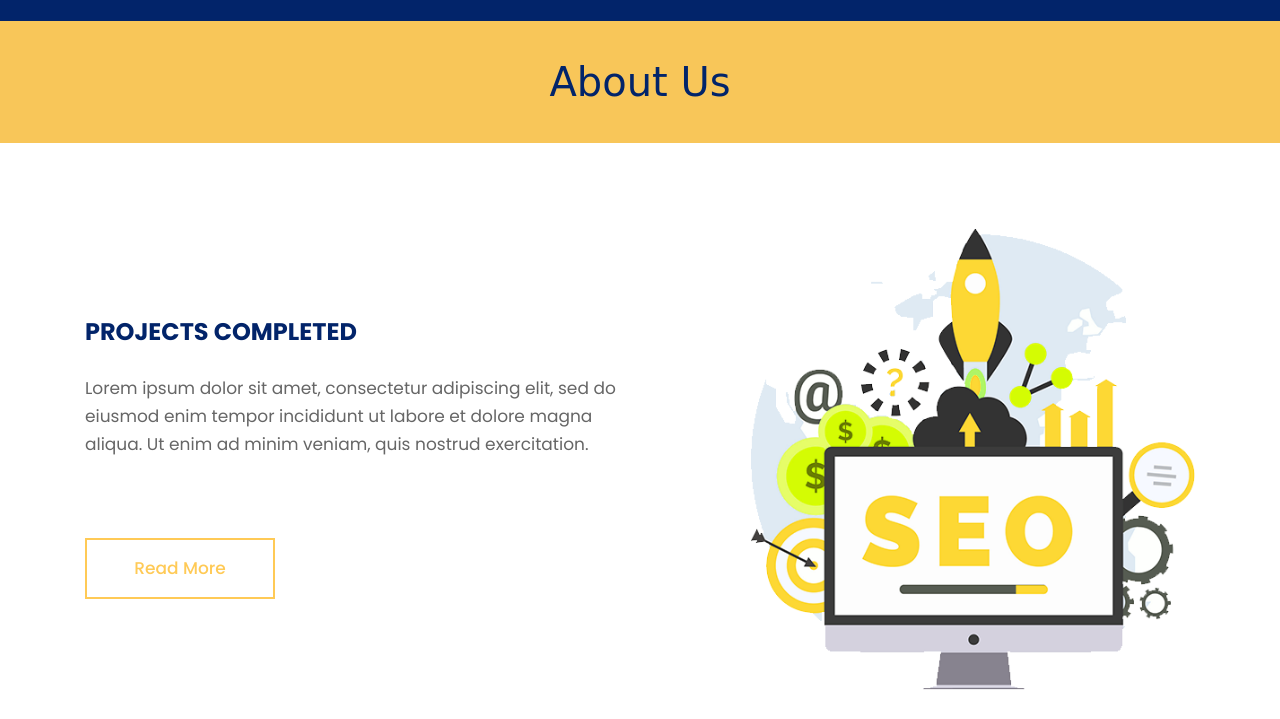
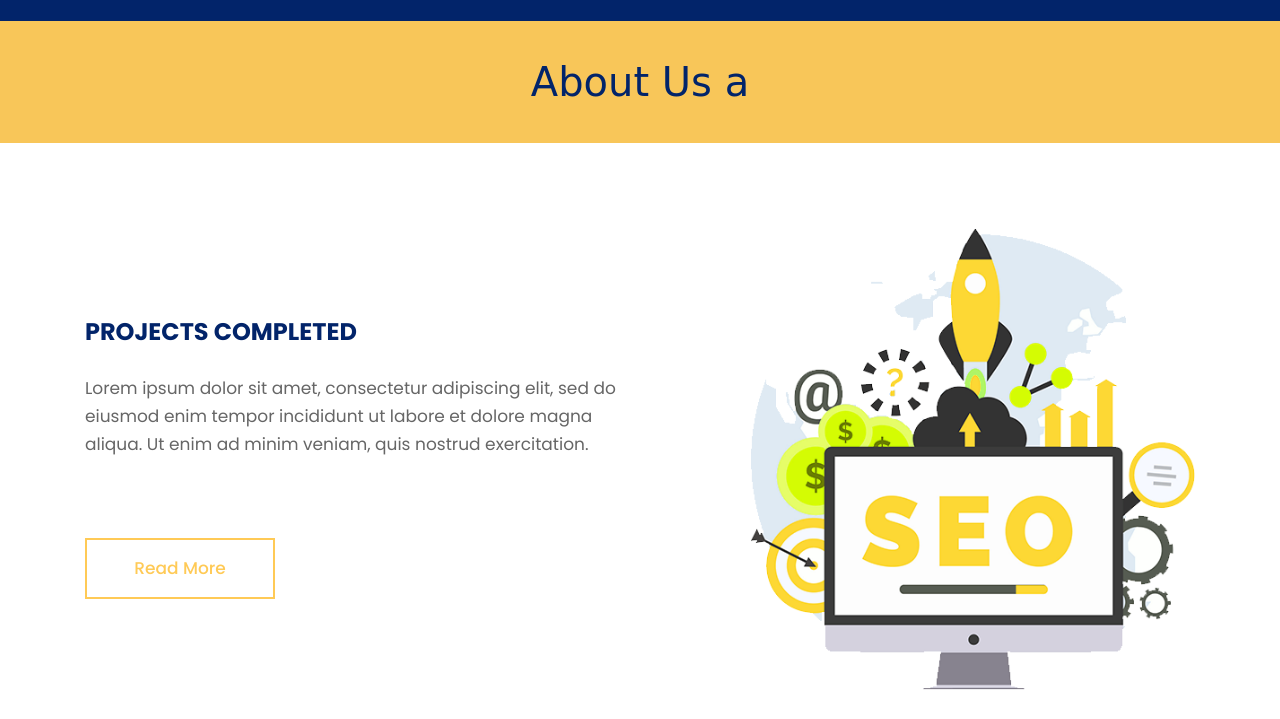
Before and after one commit to kranthikumar92/devops-test, a plain HTML site: page about.html in a window 1280 px wide. Shown: the part 81-800 px from the top of the page. Drawn offline with nearby package versions, Linux system fonts and the light colour scheme; a web font is replaced by a local one.

Commit message:
Update about.html

```diff
--- a/about.html
+++ b/about.html
@@ -91,7 +91,7 @@
            <div class="row">
               <div class="col-md-12">
                  <div class="titlepage">
-                  <h2>About Us</h2>
+                  <h2>About Us a</h2>
                  </div>
               </div>
            </div>
```
